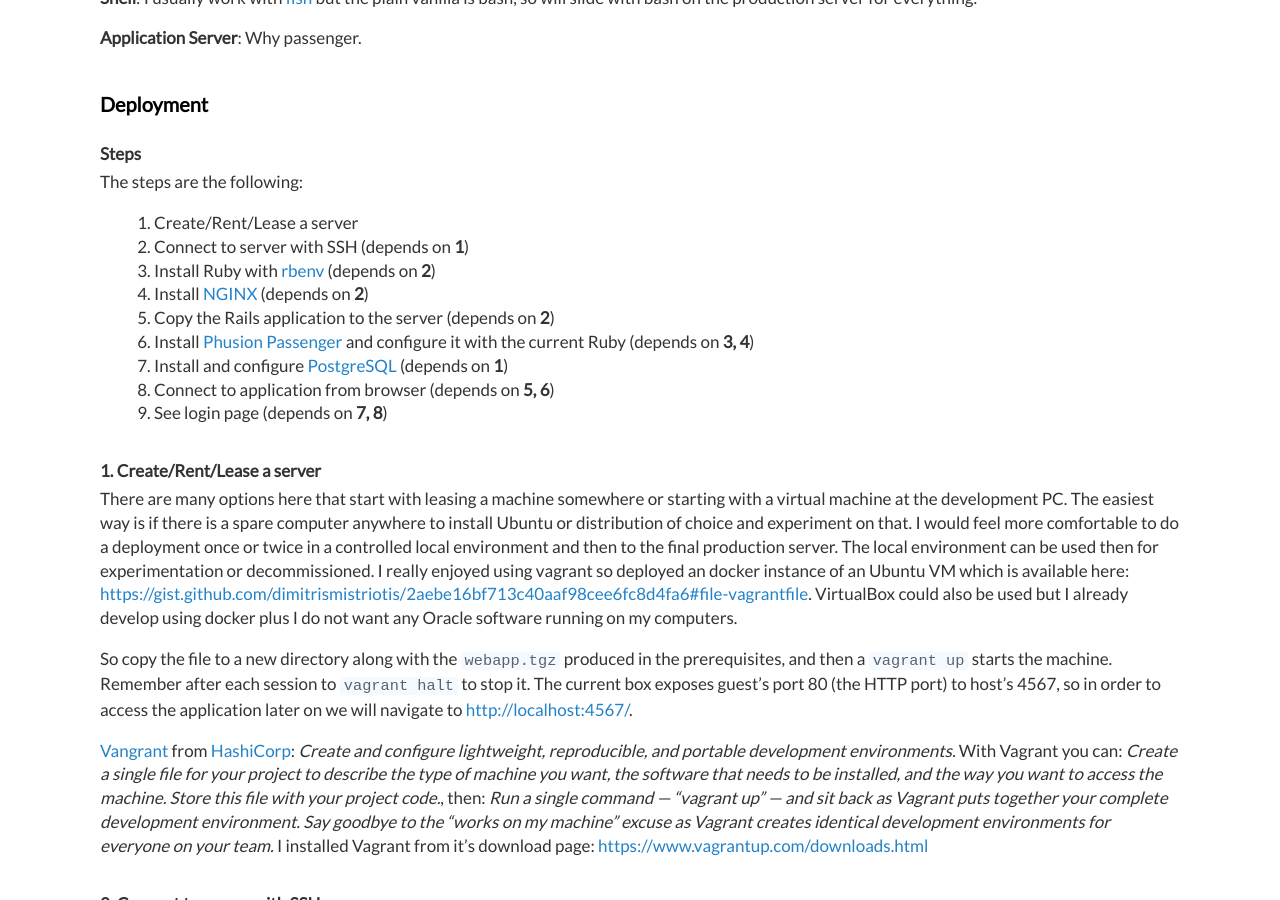
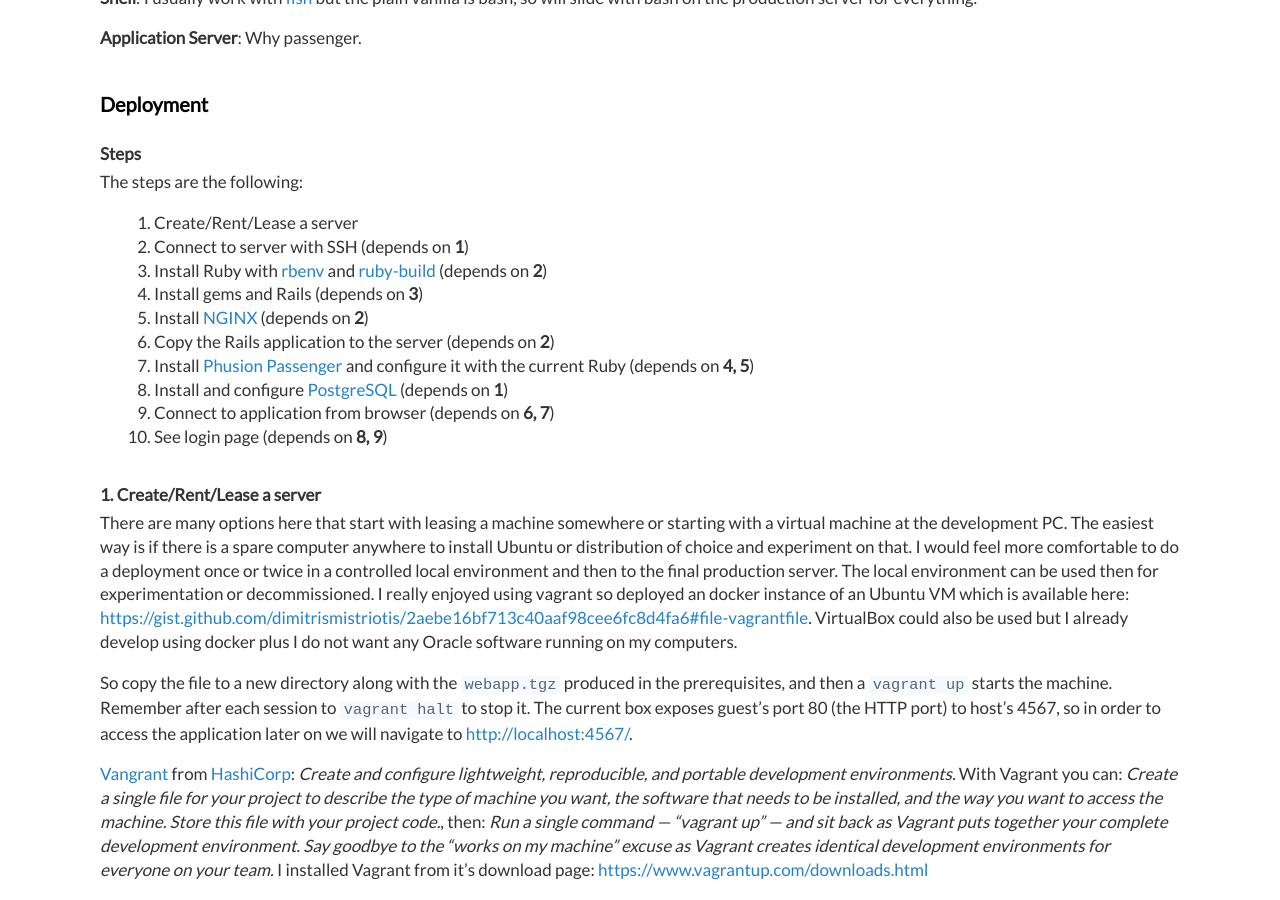
Before and after one commit to dimitrismistriotis/dimitrismistriotis.github.io, a Jekyll site: the page built from _posts/2017-01-07-deploy_rails.md, in a window 1280 px wide and 900 px high, scrolled down 1301 px. Built offline with Jekyll 4.4.1, drawn with Linux system fonts in a browser that asks for light colours.

Commit message:
Additioan step

```diff
--- a/_posts/2017-01-07-deploy_rails.md
+++ b/_posts/2017-01-07-deploy_rails.md
@@ -88,15 +88,17 @@
 
 1. Create/Rent/Lease a server
 2. Connect to server with SSH (depends on **1**)
-3. Install Ruby with [rbenv](https://github.com/rbenv/rbenv) (depends on **2**)
-4. Install [NGINX](https://nginx.org/en/) (depends on **2**)
-5. Copy the Rails application to the server (depends on **2**)
-6. Install [Phusion Passenger](https://www.phusionpassenger.com/) and configure
-   it with the current Ruby (depends on **3, 4**)
-7. Install and configure [PostgreSQL](https://www.postgresql.org/) (depends on
+3. Install Ruby with [rbenv](https://github.com/rbenv/rbenv) and
+   [ruby-build](https://github.com/rbenv/ruby-build) (depends on **2**)
+4. Install gems and Rails (depends on **3**)
+5. Install [NGINX](https://nginx.org/en/) (depends on **2**)
+6. Copy the Rails application to the server (depends on **2**)
+7. Install [Phusion Passenger](https://www.phusionpassenger.com/) and configure
+   it with the current Ruby (depends on **4, 5**)
+8. Install and configure [PostgreSQL](https://www.postgresql.org/) (depends on
    **1**)
-8. Connect to application from browser (depends on **5, 6**)
-9. See login page (depends on **7, 8**)
+9. Connect to application from browser (depends on **6, 7**)
+10. See login page (depends on **8, 9**)
 
 ### 1. Create/Rent/Lease a server
 
```
